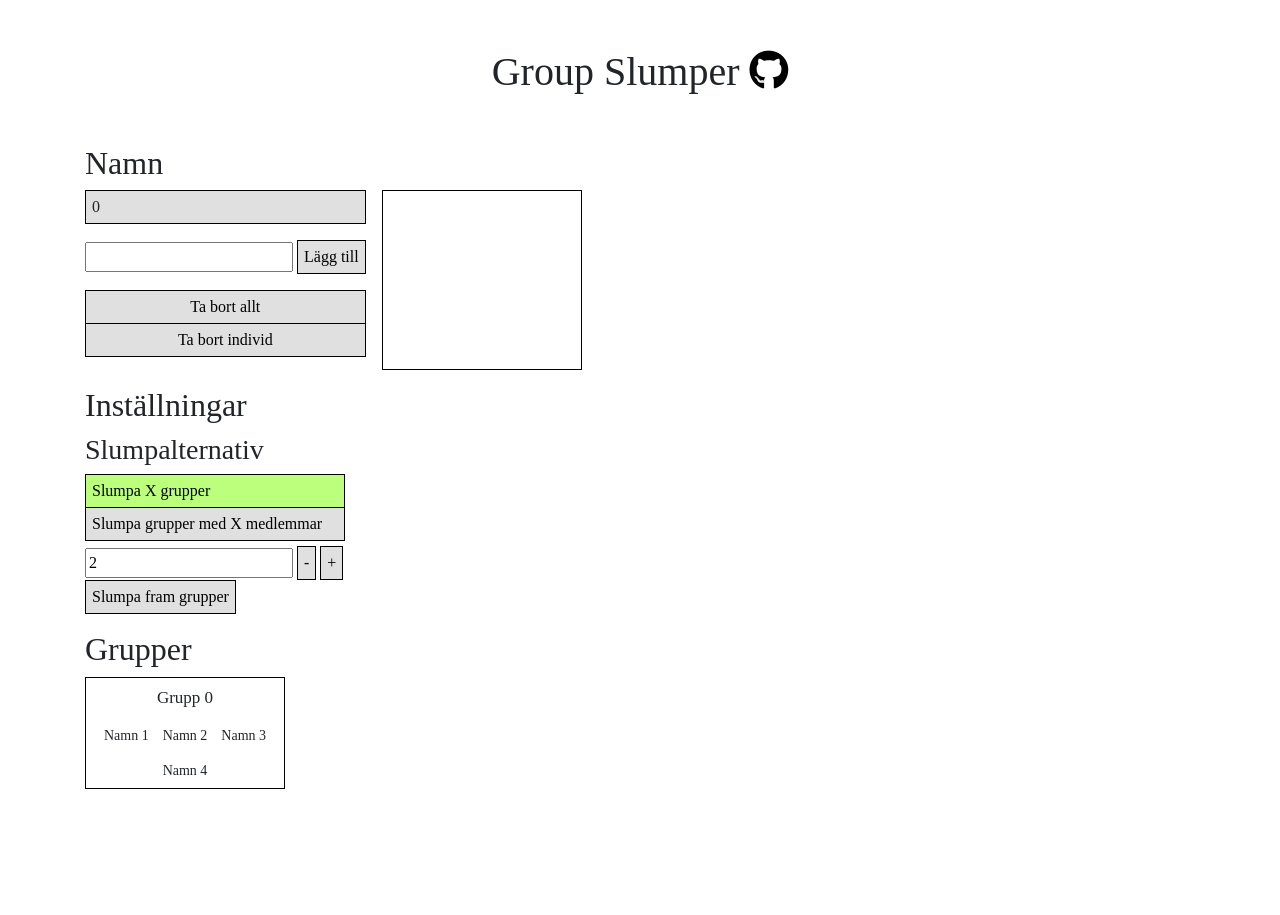
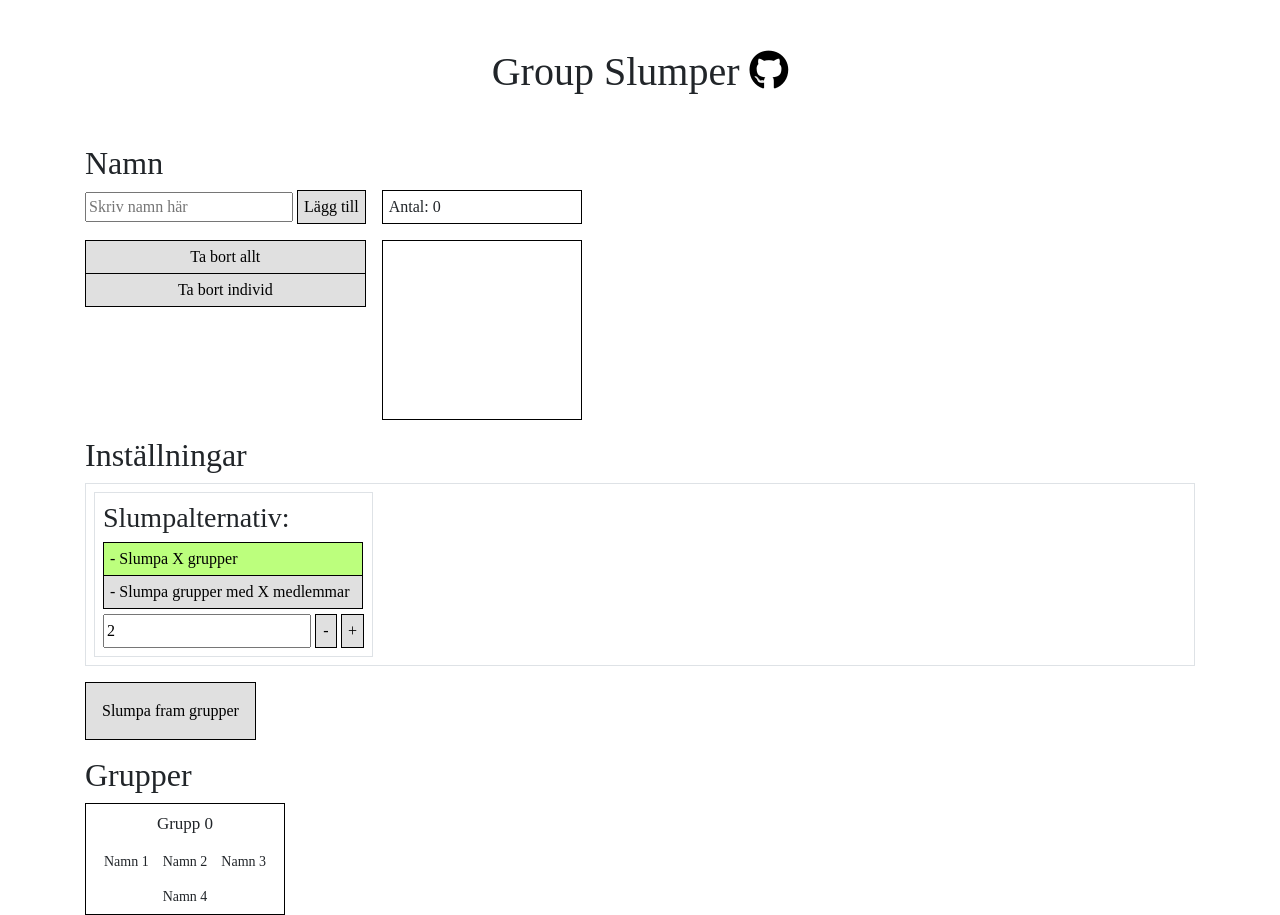
Before and after one commit to felixxlll/Slumpgenerator, a Jekyll site: the page built from site/index.html, in a window 1280 px wide. Built offline with Jekyll 4.4.1, drawn with Linux system fonts in a browser that asks for light colours; nearby versions of some CDN libraries; some web fonts are replaced.

Commit message:
Updated interface

```diff
--- a/site/_includes/groupGen1.html
+++ b/site/_includes/groupGen1.html
@@ -1,14 +1,19 @@
 <div class="container">
     <h2>Inställningar</h2>
-    <h3>Slumpalternativ</h3>
-    <div id="xGroups" class="group-selector selected-group">Slumpa X grupper</div>
-    <div id="xNames" class="group-selector">Slumpa grupper med X medlemmar</div>
+    <div id="options" class="d-flex justify-content-start flex-wrap p-2 border">
+        <div class="p-2 border">
+            <h3>Slumpalternativ:</h3>
+            <div id="xGroups" class="group-selector selected-group">- Slumpa X grupper</div>
+            <div id="xNames" class="group-selector">- Slumpa grupper med X medlemmar</div>
+            <form id="group-amount-form" class="d-flex justify-content-between">
+                <input id="group-amount" type="number" value="2">
+                <div class="d-inline-flex justify-content-around">
+                    <button id="group-subtract" class="group-button button ml-1">-</button>
+                    <button id="group-add" class="group-button button ml-1">+</button>
+                </div>
+            </form>
+        </div>
+    </div>
 
-    <form id="group-amount-form">
-        <input id="group-amount" type="number" value="2">
-        <button id="group-subtract" class="group-button button">-</button>
-        <button id="group-add" class="group-button button">+</button>
-    </form>
-
-    <button id="group-slump" class="button">Slumpa fram grupper</button>
+    <button id="group-slump" class="button my-3 p-3">Slumpa fram grupper</button>
 </div>
--- a/site/_includes/groupGen2.html
+++ b/site/_includes/groupGen2.html
@@ -1,4 +1,4 @@
-<div class="container my-3">
+<div class="container">
     <h2>Grupper</h2>
     <div id="groups">
         <div class="group">
--- a/site/_includes/nameGen.html
+++ b/site/_includes/nameGen.html
@@ -3,8 +3,7 @@
     <div id="name-list-wrapper">
         <div>
             <form class="mr-3">
-                <p id="name-amount">0</p>
-                <input id="name-input" type="text">
+                <input placeholder="Skriv namn här" id="name-input" type="text">
                 <button type="submit" class="button" id="name-submit">Lägg till</button>
             </form>
             <div id="name-list-button-wrapper" class="my-3 mr-3">
@@ -14,6 +13,7 @@
         </div>
 
         <div class="mr-3">
+            <p id="name-amount">Antal: 0</p>
             <ul id="name-list"></ul>
         </div>
     </div>
--- a/site/scripts/main.js
+++ b/site/scripts/main.js
@@ -17,7 +17,7 @@ function generateList() {
         $('#name-list').append("<li class='list-name' listIndex='" + listIndex + "'>" + element + "</li>")
         listIndex++
     })
-    $('#name-amount').text(nameList.length)
+    $('#name-amount').text("Antal: " + nameList.length)
 }
 
 // Adds name and displays it the on list on the page
--- a/site/styles/style.scss
+++ b/site/styles/style.scss
@@ -24,6 +24,9 @@ h2 {
     text-decoration: none;
     cursor: pointer;
     background: rgba(211, 211, 211, 0.692);
+}
+.group-button {
+    min-width: 22px
 }
 .group-selector {
     max-width: 260px;
@@ -71,8 +74,6 @@ h2 {
     border: 1px solid black;
     // border-left: none;
     padding: 4px 6px;
-
-    background: rgba(211, 211, 211, 0.692);
 }
 
 //
```
